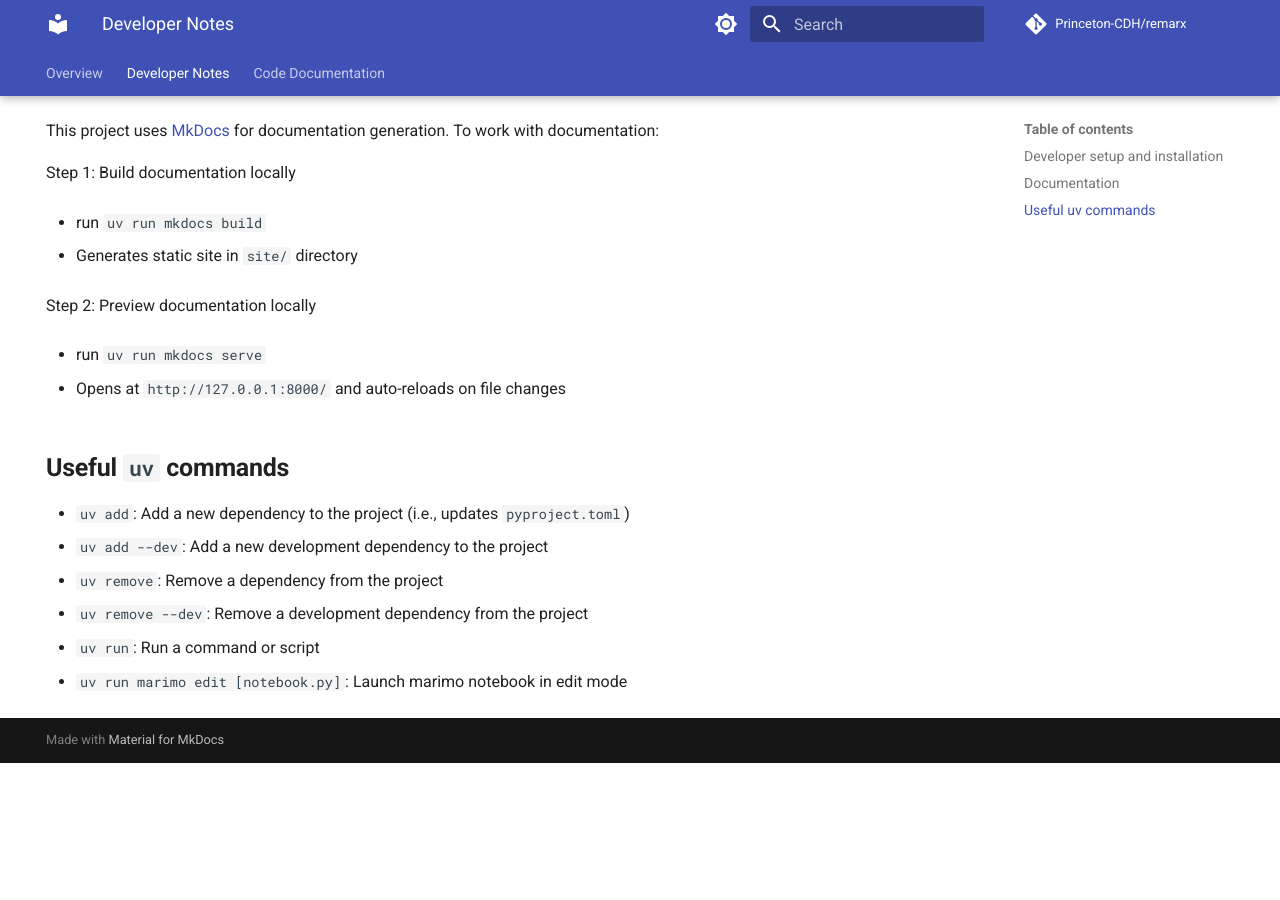
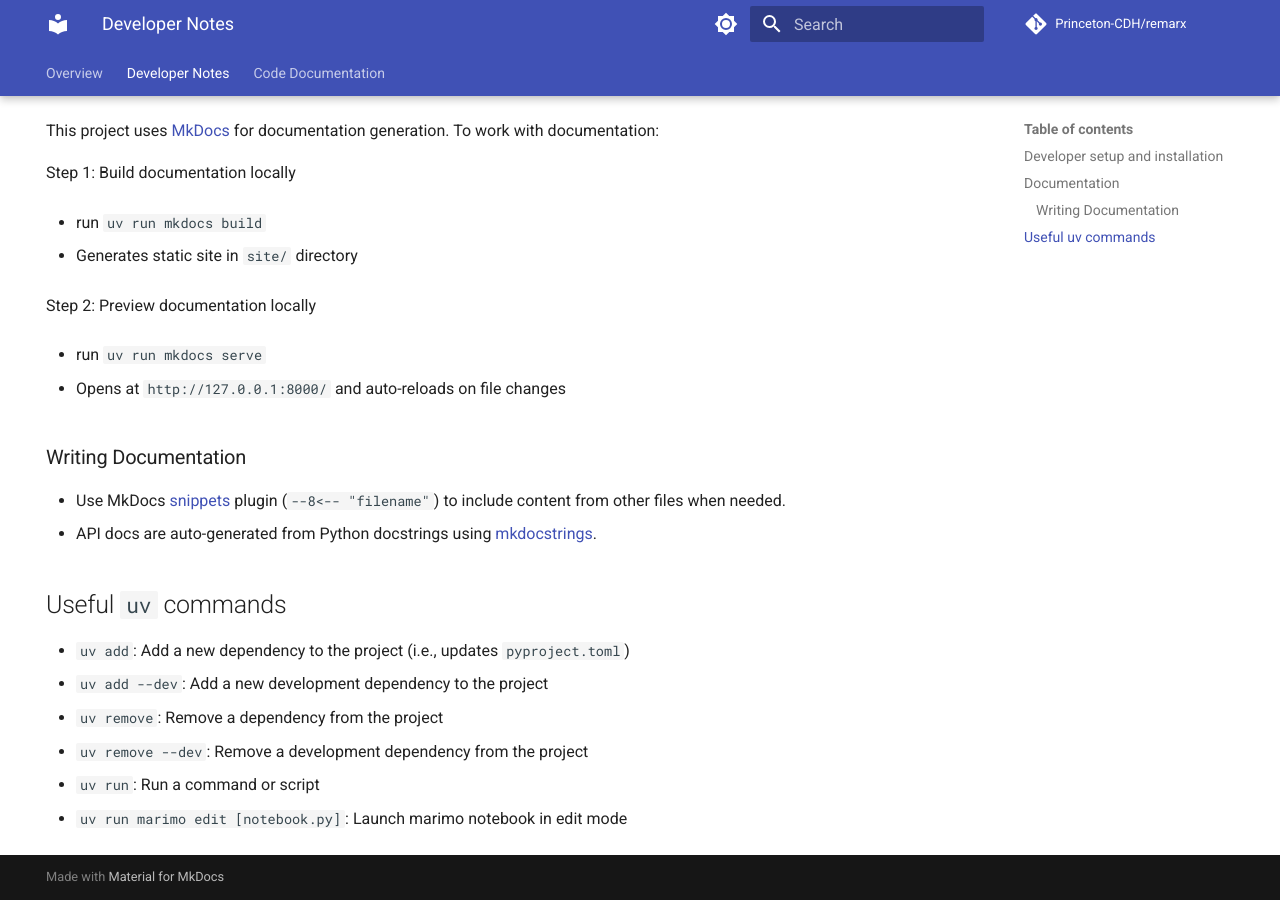
Before and after one commit to Princeton-CDH/remarx, an MkDocs documentation site: the page built from docs/devnotes.md, in a window 1280 px wide and 900 px high, scrolled down 888 px. Built offline with MkDocs 1.6.1 and Material for MkDocs 9.7.7, drawn with Linux system fonts in a browser that asks for light colours; comment, search, counter and statistics services are not loaded; before the commit the page ends 1651 px from its top, so only the background shows below that.

Commit message:
revert some style changes

````diff
--- a/DEVELOPERNOTES.md
+++ b/DEVELOPERNOTES.md
@@ -4,7 +4,7 @@
 **main** contains the most recent release, and work in progress will be on the
 **develop** branch. Pull requests for new features should be made against develop.
 
-## **Developer setup and installation**
+## Developer setup and installation
 
 **Note:** While the usage of [`uv`](https://docs.astral.sh/uv/) is assumed, this
 package is also compatible with the use of `pip` for python package management and
@@ -40,7 +40,7 @@
   uv tool run pre-commit
   ```
 
-## **Documentation**
+## Documentation
 
 This project uses [MkDocs](https://www.mkdocs.org/) for documentation generation. To work with documentation:
 
@@ -56,7 +56,12 @@
 
 - Opens at `http://127.0.0.1:8000/` and auto-reloads on file changes
 
-## **Useful `uv` commands**
+### Writing Documentation
+
+- Use MkDocs [snippets](https://pypi.org/project/mkdocs-snippets/) plugin (`--8<-- "filename"`) to include content from other files when needed.
+- API docs are auto-generated from Python docstrings using [mkdocstrings](https://mkdocstrings.github.io/).
+
+## Useful `uv` commands
 
 - `uv add`: Add a new dependency to the project (i.e., updates `pyproject.toml`)
 - `uv add --dev`: Add a new development dependency to the project
````
